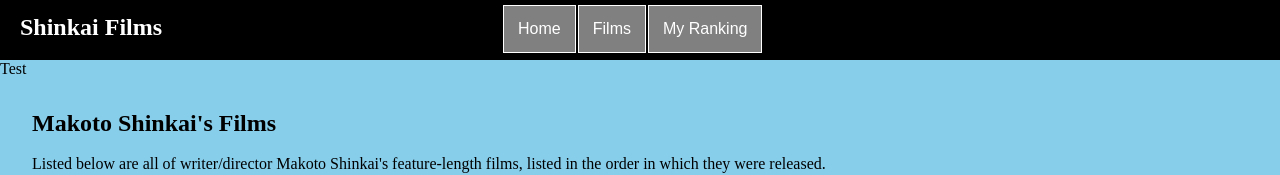
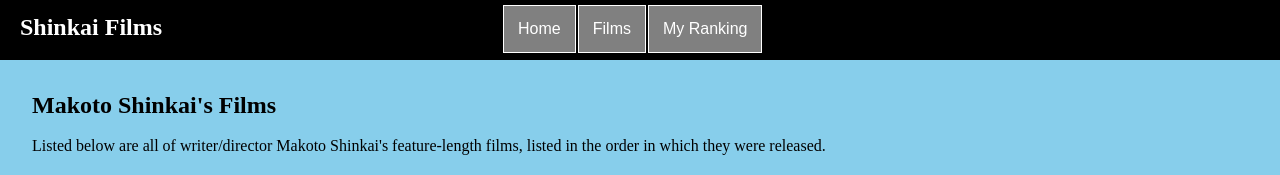
Before and after one commit to WebDev47621/PORTFOLIO_ShinkaiFilms, a plain HTML site: page index.html in a window 1280 px wide. Shown: the top 175 px of the page. Drawn offline with Linux system fonts and the light colour scheme.

Commit message:
Test update of index.html

```diff
--- a/index.html
+++ b/index.html
@@ -28,7 +28,7 @@
                 </ul>
             </div>
         </nav>
-<p>Test</p>
+
         <section class="heading">
             <h1>Makoto Shinkai's Films</h1>
             <br>
```
